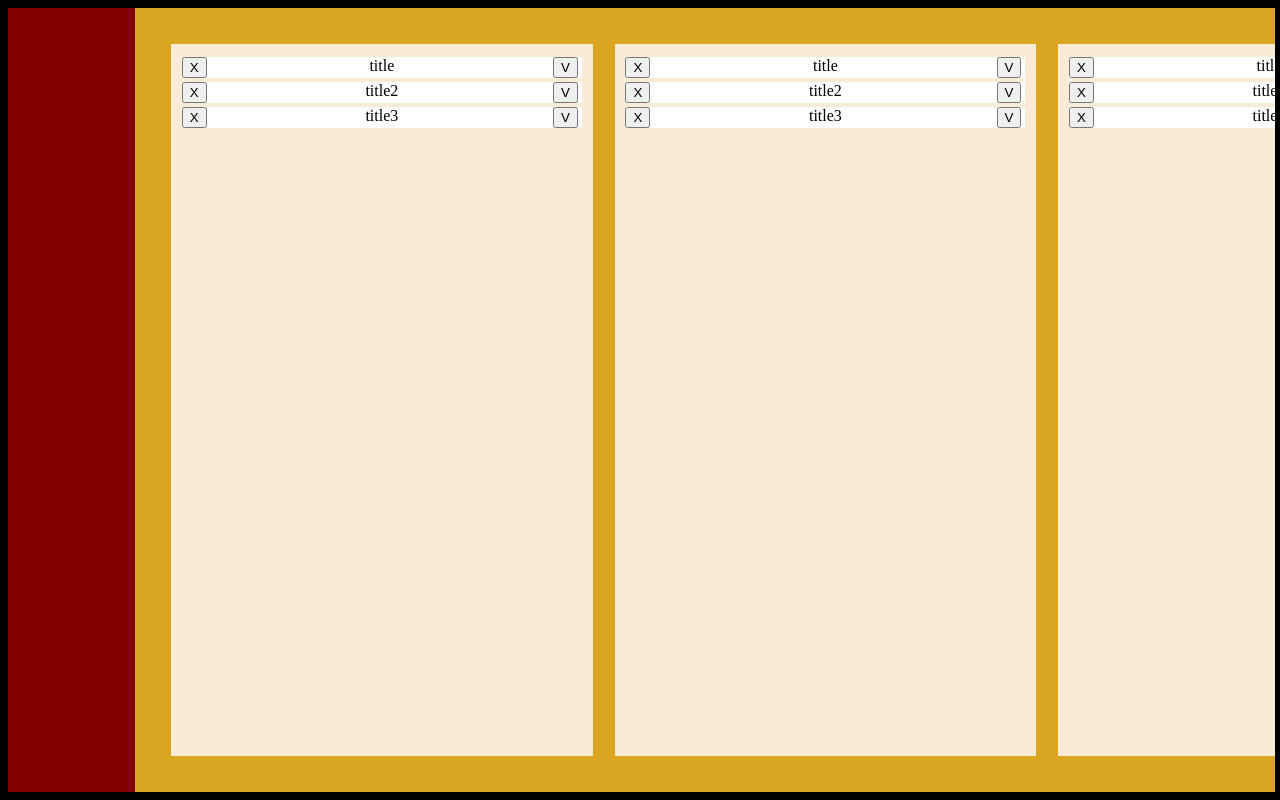
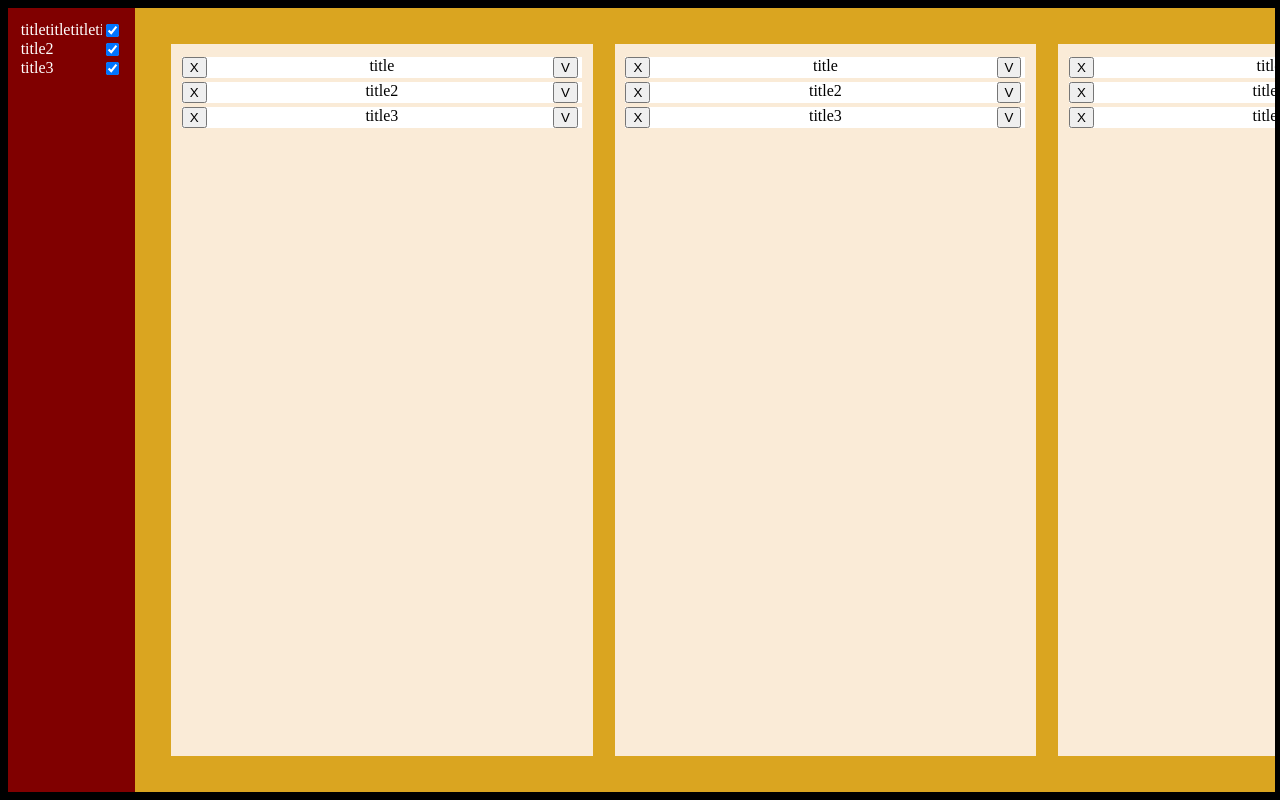
Before and after one commit to williams-derek-j/Todo, a website built with webpack: page src/template.html in a window 1280 px wide. Built offline with nearby package versions, Linux system fonts and the light colour scheme.

Commit message:
added project toggling

```diff
--- a/src/clear.js
+++ b/src/clear.js
@@ -1,8 +1,5 @@
 export default (node) => {
-    // console.log(node);
-    // console.log(node.className);
-    // const content = document.querySelector(`.${node.className}`);
-    // while (content.firstChild) {
-    //     content.removeChild(content.lastChild);
-    // }
+    while (node.firstChild) {
+        content.removeChild(content.lastChild);
+    }
 };
--- a/src/index.js
+++ b/src/index.js
@@ -1,16 +1,20 @@
 import "./style.css";
+import css from "./css.js";
 import { events } from "./events";
 import User from "./user.js"
 import createProject from "./project.js";
 import render from "./screen.js";
 
+const sidebar = document.querySelector('#sidebar');
+
 const projects = [];
+let live = [];
 
 const user = new User("user");
 
 const props = {
     user: 'user',
-    title: 'title',
+    title: 'titletitletitletitletitletitletitletitletitletitletitletitletitletitletitletitletitletitletitletitletitletitletitletitletitletitletitletitletitletitletitle',
     description: 'description',
     priority: 'priority',
 }
@@ -30,11 +34,40 @@
 let test = new createProject(props);
 //test.init();
 let test2 = new createProject(props2);
-let test3 = new createProject(props2);
+let test3 = new createProject(props3);
 // let test4 = new createProject(props);
 // let test5 = new createProject(props);
 // let test6 = new createProject(props);
 //console.log(test);
 projects.push(test, test2, test3);//, test2, test3, test4, test5, test6);
+live.push(test, test2, test3);
+projects.forEach((project) => {
+    const container = document.createElement('div');
+
+    let check = document.createElement('input')
+    check.type = 'checkbox';
+    check.checked = 'checked';
+    check.name = `${project.title}`;
+    check.project = project;
+    check.addEventListener('change',(event) => {
+        if (!check.checked) {
+            live = live.filter((alive) => {
+                return alive !== check.project;
+            })
+        } else {
+            live.push(check.project);
+        }
+        render(live);
+    })
+
+    let label = document.createElement('label');
+    label.textContent = `${project.title}`;
+    css(label, {
+        'htmlFor': `${project.title}`,
+    })
+    container.append(label);
+    container.append(check);
+    sidebar.appendChild(container);
+})
 
 render(projects);
--- a/src/screen.js
+++ b/src/screen.js
@@ -3,7 +3,11 @@
 import { projects } from "./index.js";
 import { events } from "./events.js";
 
+const content = document.querySelector('#content');
+
 export default (projects) => {
+    clear(content);
+
     projects.forEach((project) => {
         const projectRender = document.createElement('div');
         projectRender.classList.add('project');
@@ -110,7 +114,7 @@
                     }
                     taskRender.append(maxContainer);
                 } else {
-                    console.log(task.render);
+                    //console.log(task.render);
                     task.render.querySelector('.maxContainer').remove();
                     //clear(task.querySelector('.maxContainer'));
                 }
--- a/src/style.css
+++ b/src/style.css
@@ -16,6 +16,26 @@
     width: 10%;
 
     background-color: maroon;
+    padding: 1%;
+}
+
+#sidebar > div {
+    display: flex;
+    flex-direction: row;
+    justify-content: space-between;
+    align-items: center;
+
+    white-space: nowrap;
+
+    box-sizing: border-box;
+    max-width: 100%;
+
+    color: white;
+}
+
+#sidebar > div > label {
+
+    overflow: hidden;
 }
 
 #content {
```
